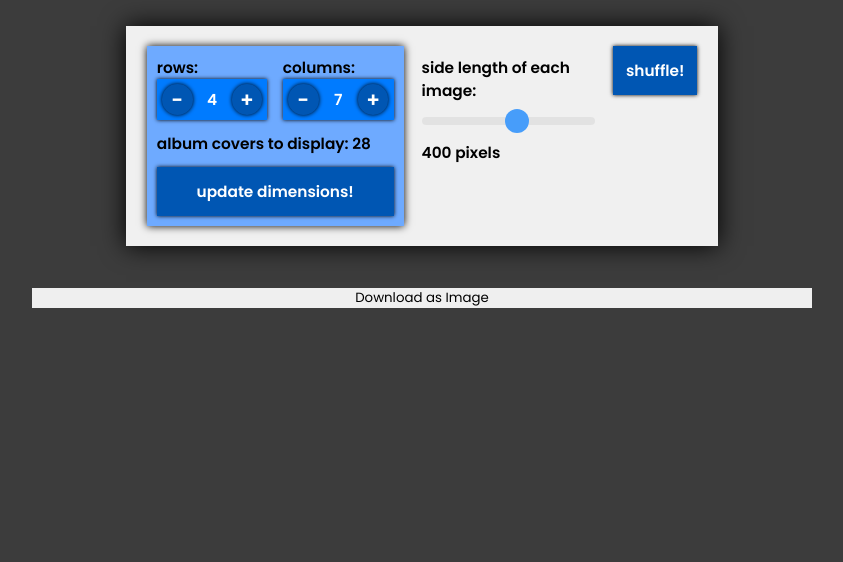
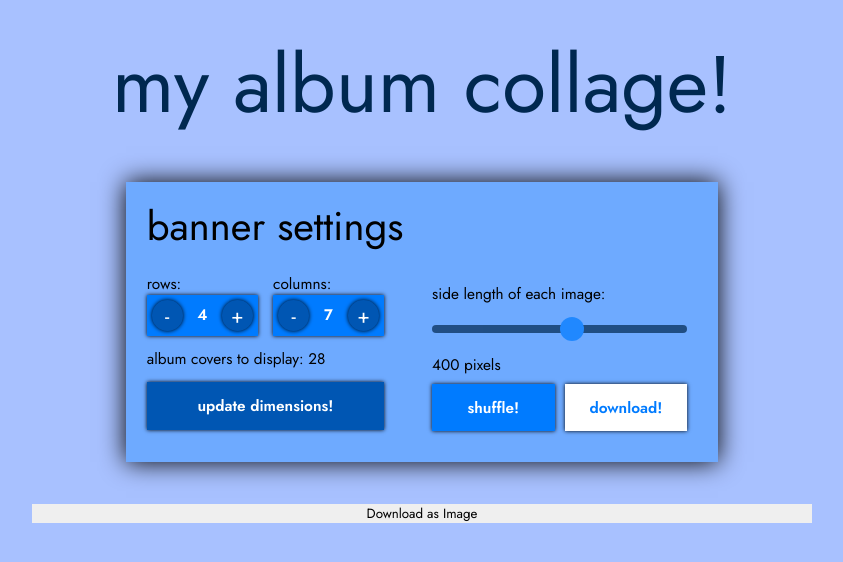
Before and after one commit to ramitbratabiswas/album-collage-maker, a React (Vite) app: page /creator in a window 1280 px wide. Shown: the top 562 px of the page, without its empty margins (26-869 px from the left). Built offline with nearby package versions, Linux system fonts and the light colour scheme.

Commit message:
added headers

```diff
--- a/src/components/albumInfo.jsx
+++ b/src/components/albumInfo.jsx
@@ -5,6 +5,7 @@ import SearchResults from "./searchResults";
 export const AlbumInfo = () => {
   const { covers, selectedIndex } = useContext(AppContext);
   const [query, setQuery] = useState("");
+  const [isResized, setIsResized] = useState(false);
 
   if (!covers[selectedIndex]) return null;
 
@@ -17,23 +18,27 @@ export const AlbumInfo = () => {
     } else {
       document.querySelector('.search-result-list').style.display = 'none';
     }
+    setIsResized(param.length > 0);
   };
 
   return (
     <div className={`album-info-sidebar ${covers[selectedIndex] ? 'open' : ''}`}>
-      <div className='album-info-card'>
-        <img className="album-info-image" src={covers[selectedIndex].link} alt={covers[selectedIndex].album} />
-        <p className="album-info-name">{covers[selectedIndex].album}</p>
-        <p className="album-info-artist-name">{covers[selectedIndex].artist}</p>
+      <h1 className="album-info-header">replace</h1>
+      <div className={`album-info-card ${isResized ? 'small' : 'big'}`}>
+        <img className={`album-info-image`} src={covers[selectedIndex].link} alt={covers[selectedIndex].album} />
+        <div className="album-info-text">
+          <p className="album-info-name">{covers[selectedIndex].album}</p>
+          <p className="album-info-artist-name">{covers[selectedIndex].artist}</p>
+        </div>
       </div>
-      <p className="album-info-replace-with">replace with</p>
+      <p className="album-info-replace-with">with</p>
       <form className="album-info-search-form" onSubmit={handleAlbumSubmit}>
         <input
           name="query"
           className="album-info-search"
           placeholder="type album name here..."
         />
-        <button className="album-info-search-submit" type="submit">Search</button>
+        <button className="album-info-search-submit" type="submit">search!</button>
       </form>
       <SearchResults query={query} />
     </div>
--- a/src/components/gridSettings.jsx
+++ b/src/components/gridSettings.jsx
@@ -40,8 +40,12 @@ export default function GridSettings() {
     setCovers(shuffle(covers));
   }
 
+  const downloadCovers = () => {}
+
   return (
     <div className="grid-settings-container">
+      <h1 className="grid-settings-header">banner settings</h1>
+      <div className="grid-settings-content">
         <div className="rows-columns-container">
           <div className="rows-and-columns">
             <div className="rows-columns-button-and-text">
@@ -66,7 +70,7 @@ export default function GridSettings() {
             update dimensions!
           </button>
         </div>
-      <div className="slider-and-resolution">
+        <div className="slider-resolution-and-button">
           {`side length of each image:`}
           <input
             onChange={handleResolutionChange}
@@ -78,10 +82,16 @@ export default function GridSettings() {
             id="myRange"
           />
           {`${resolution} pixels`}
-      </div>
+          <div className="buttons">
           <button className="shuffle-button" onClick={shuffleCovers}>
             shuffle!
           </button>
+          <button className="download-button" onClick={downloadCovers}>
+            download!
+          </button>
+          </div>
+        </div>
+      </div>
     </div>
   );
 }
--- a/src/pages/creator.jsx
+++ b/src/pages/creator.jsx
@@ -8,10 +8,11 @@ export default function Creator() {
   return (
     <AppProvider>
       <div className='creator-container'>
+        <h1 className="header">my album collage!</h1>
         <GridSettings />
         <BannerCreator />
-        <AlbumInfo />
       </div>
+      <AlbumInfo />
     </AppProvider>
   );
 }
--- a/src/styles.css
+++ b/src/styles.css
@@ -1,17 +1,18 @@
 /* Global Styles */
-@import url('https://fonts.googleapis.com/css2?family=Poppins:ital,wght@0,100;0,200;0,300;0,400;0,500;0,600;0,700;0,800;1,100;1,200;1,300;1,400;1,500;1,600;1,700;1,800;1,900&display=swap');
+@import url('https://fonts.googleapis.com/css2?family=Jost:ital,wght@0,100;0,200;0,300;0,400;0,500;0,600;0,700;0,800;1,100;1,200;1,300;1,400;1,500;1,600;1,700;1,800;1,900&display=swap');
 
 * {
   margin: 0;
   padding: 0;
   border: 0;
   box-sizing: border-box;
-  font-family: 'Poppins', 'sans-serif';
+  font-family: 'Jost', 'sans-serif';
+  font-weight: 400;
   /* border: 2px solid red; */
 }
 
 html {
-  background-color: rgb(60, 60, 60);
+  background-color: rgb(168, 193, 255);
   display: flex;
   flex-direction: column;
 }
@@ -21,10 +22,16 @@ html {
   flex-direction: column;
   width: 70%;
   height: 100%;
-  background-color: rgb(60, 60, 60);
   position: relative;
   padding: 2%;
   /* border: 2px solid blue; */
+}
+
+.header {
+  margin-bottom: 40px;
+  text-align: center;
+  color: #002850;
+  font-size: 80px;
 }
 
 .banner-creator-container {
@@ -73,10 +80,10 @@ button:hover {
 /* Grid Settings */
 .grid-settings-container {
   display: flex;
-  flex-wrap: nowrap;
+  flex-direction: column;
   justify-content: space-between;
   padding: clamp(12px, 1.6vw, 24px);
-  background-color: #f0f0f0;
+  background-color: #6eaaff;
   box-shadow: 0 0px 24px rgb(0, 0, 0);
   width: 70%;
   margin: auto;
@@ -85,19 +92,33 @@ button:hover {
   font-weight: 600;
 }
 
+.grid-settings-header {
+  font-size: 40px;
+  margin-top: -5px;
+  margin-bottom: 10px;
+}
+
+.grid-settings-content {
+  display: flex;
+  flex-wrap: nowrap;
+  justify-content: space-between;
+  margin: auto;
+  gap: 8px;
+  font-size: clamp(12px, 1.2vw, 24px);
+  font-weight: 600;
+  width: 100%;
+}
+
 .rows-columns-container {
   display: flex;
   flex-direction: column;
   gap: clamp(6px, 1vw, 12px);
   /* border: 2px green solid; */
-  padding: 10px;
-  background-color: #6eaaff;
-  box-shadow: 0 0 8px black;
 }
 
 .rows-and-columns {
   display: flex;
-  justify-content: space-evenly;
+  justify-content: space-between;
   align-items: flex-start;
   display: flex;
   gap: clamp(12px, 1.2vw, 24px);
@@ -121,6 +142,7 @@ button:hover {
 .rows, .columns {
   margin: 0 2%;
   font-size: clamp(10px, 1.2vw, 20px);
+  font-weight: 600;
   padding: 4px;
 }
 
@@ -159,7 +181,7 @@ button:hover {
   appearance: none;
   height: 8px;
   border-radius: 5px;
-  background: #ddd;
+  background: #002850;
   outline: none;
   opacity: 0.7;
   transition: opacity 0.2s;
@@ -167,16 +189,13 @@ button:hover {
   margin-left: 0;
 }
 
-.slider-and-resolution {
+.slider-resolution-and-button {
   padding: 10px;
-  width: 40%;
+  width: 50%;
   margin: 0px;
   display: flex;
   flex-direction: column;
-}
-
-.slider:hover {
-  opacity: 1;
+  gap: 5px;
 }
 
 .slider::-webkit-slider-thumb {
@@ -220,24 +239,42 @@ button:hover {
 }
 
 .shuffle-button {
-  background-color: #063abd;
   padding: clamp(6px, 1vw, 16px) clamp(6px, 1vw, 16px);
   color: white;
   cursor: pointer;
   transition: background-color 0.3s ease;
+  width: 100%;
   font-size: clamp(12px, 1.2vw, 24px);
   font-weight: 600;
   box-shadow: 0px 0px 4px black;
-  background-color: #0056b3;
-  height: fit-content;
+  background-color: #007bff;
+  margin-top: 3px;
+}
+
+.download-button {
+  padding: clamp(6px, 1vw, 16px) clamp(6px, 1vw, 16px);
+  color: #007bff;
+  cursor: pointer;
+  transition: background-color 0.3s ease;
+  width: 100%;
+  font-size: clamp(12px, 1.2vw, 24px);
+  font-weight: 600;
+  box-shadow: 0px 0px 4px black;
+  background-color: white;
+  margin-top: 3px;
+}
+
+.download-button:hover {
+  background-color: #004080;
+  box-shadow: 0 0 8px rgba(0, 0, 0);
+  color: #fff;
 }
 
 .buttons {
   display: flex;
-  flex-direction: column;
   gap: clamp(6px, 0.8vw, 10px);
-  align-items: flex-end;
   width: auto;
+  justify-content: space-evenly;
 }
 
 /* album info */
@@ -258,39 +295,73 @@ button:hover {
   box-shadow: 0px -2px 20px black;
 }
 
+.album-info-header {
+  color: white;
+  margin-bottom: 2vw;
+  font-size: clamp(36px, 4.8vw, 80px);
+}
+
 .album-info-sidebar.open {
   transform: translateX(0);
 }
 
-.album-info-card {
+.album-info-card.big {
+  display: flex;
+  flex-direction: column;
   align-items: flex-start;
-  background-color: #fff;
+  background-color: rgb(201, 219, 255);
   width: 100%;
   padding: 20px;
   box-shadow: 0px 0 8px rgba(0, 0, 0);
 }
 
-.album-info-image {
+.album-info-card.small {
+  display: flex;
+  background-color: rgb(201, 219, 255);
+  width: 100%;
+  padding: 15px;
+  box-shadow: 0px 0 8px rgba(0, 0, 0);
+  height: min-content;
+}
+
+.big .album-info-image {
   width: 100%;
   aspect-ratio: 1 / 1;
   margin-bottom: clamp(10px, 0.5vw, 20px);
   box-shadow: 0 0 4px rgba(0, 0, 0);
 }
 
+.small .album-info-image {
+  aspect-ratio: 1 / 1;
+  width: 7.5vw;
+  height: 7.5vw;
+  object-fit: contain;
+  box-shadow: 0 0 4px rgba(0, 0, 0);
+}
+
+.album-info-card.small .album-info-text {
+  margin-left: clamp(10px, 0.8vw, 32px);
+  height: fit-content;
+  display: flex;
+  flex-direction: column;
+  max-width: 200px;
+}
+
 .album-info-name {
   font-size: clamp(16px, 2vw, 32px);
-  font-weight: 800;
+  font-weight: 600;
+  text-overflow: clip;
+  overflow: hidden;
 }
 
 .album-info-artist-name {
   font-size: clamp(10px, 1.2vw, 20px);
-  font-weight: 600;
+  overflow: hidden;
 }
 
 .album-info-replace-with {
   margin-top: 2vw;
-  font-size: clamp(12px, 1.6vw, 24px);
-  font-weight: 600;
+  font-size: clamp(12px, 2.4vw, 36px);
   color: white;
 }
 
@@ -342,7 +413,7 @@ button:hover {
 }
 
 .album-info-search-submit:hover {
-  background-color: #49b3ff;
+  background-color: #004080;
   box-shadow: 0 0 8px rgba(0, 0, 0);
   color: #fff;
 }
@@ -354,9 +425,8 @@ button:hover {
   flex-direction: column;
   gap: 15px;
   padding: 20px;
-  max-height: 400px;
   overflow-y: auto;
-  background-color: #063abd;
+  background-color: #6eaaff;
   box-shadow: inset 0 0 8px black;
 }
 
@@ -364,7 +434,7 @@ button:hover {
   display: flex;
   align-items: center;
   padding: 10px;
-  background-color: #6eaaff;
+  background-color: rgb(201, 219, 255);
   transition: background-color 0.3s, transform 0.3s;
   cursor: pointer;
   box-shadow: 0 0 4px black;
--- a/src/utils/appContext.jsx
+++ b/src/utils/appContext.jsx
@@ -5,7 +5,7 @@ export const AppContext = createContext();
 export const AppProvider = ({ children }) => {
   const [data, setData] = useState({ rows: 4, columns: 7, resolution: 400 });
   const [covers, setCovers] = useState([]);
-  const [selectedIndex, setSelectedIndex] = useState(2);
+  const [selectedIndex, setSelectedIndex] = useState(0);
 
   return (
     <AppContext.Provider value={{ data, setData, covers, setCovers, selectedIndex, setSelectedIndex }}>
```
Lines whose indentation alone changed are shown as unchanged.
